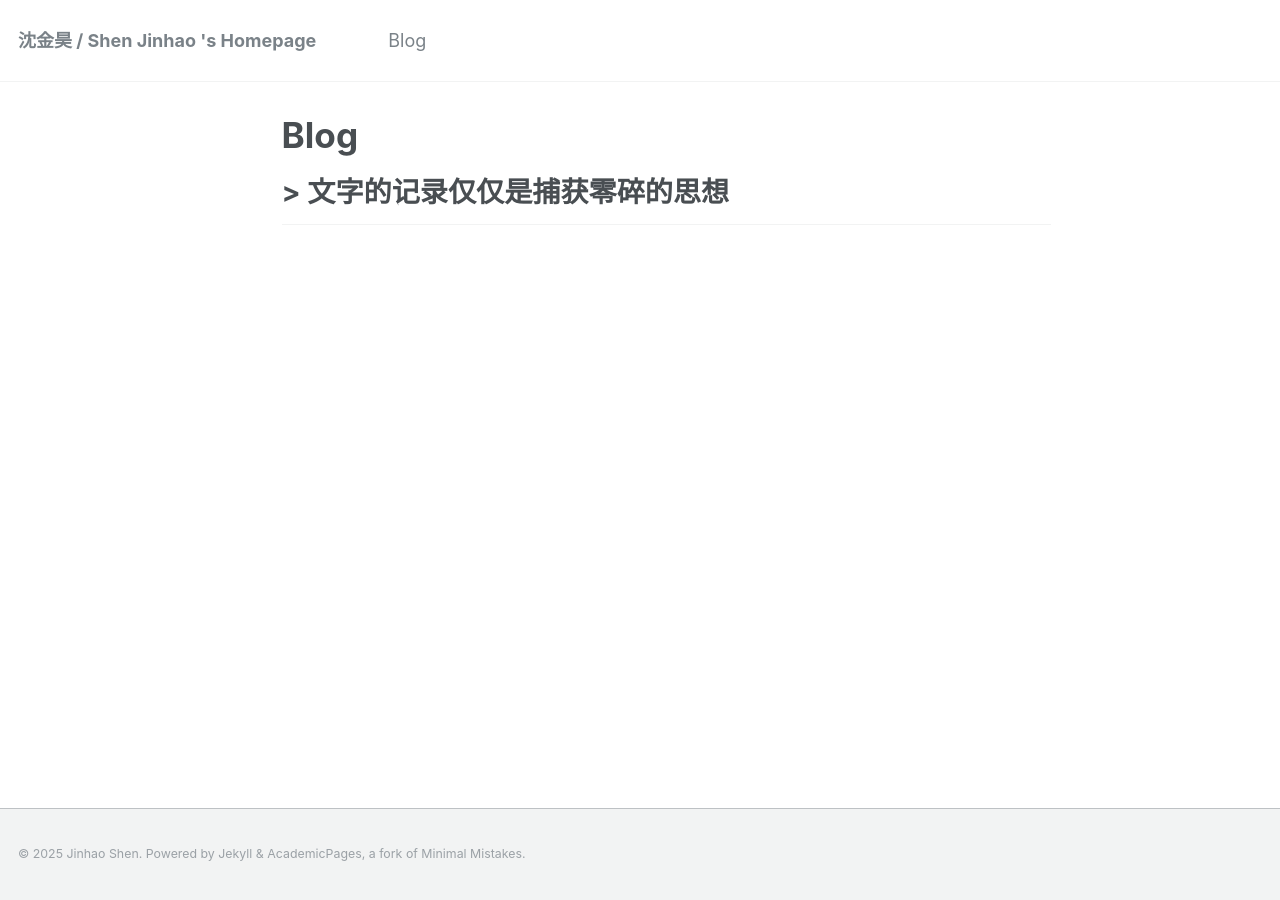
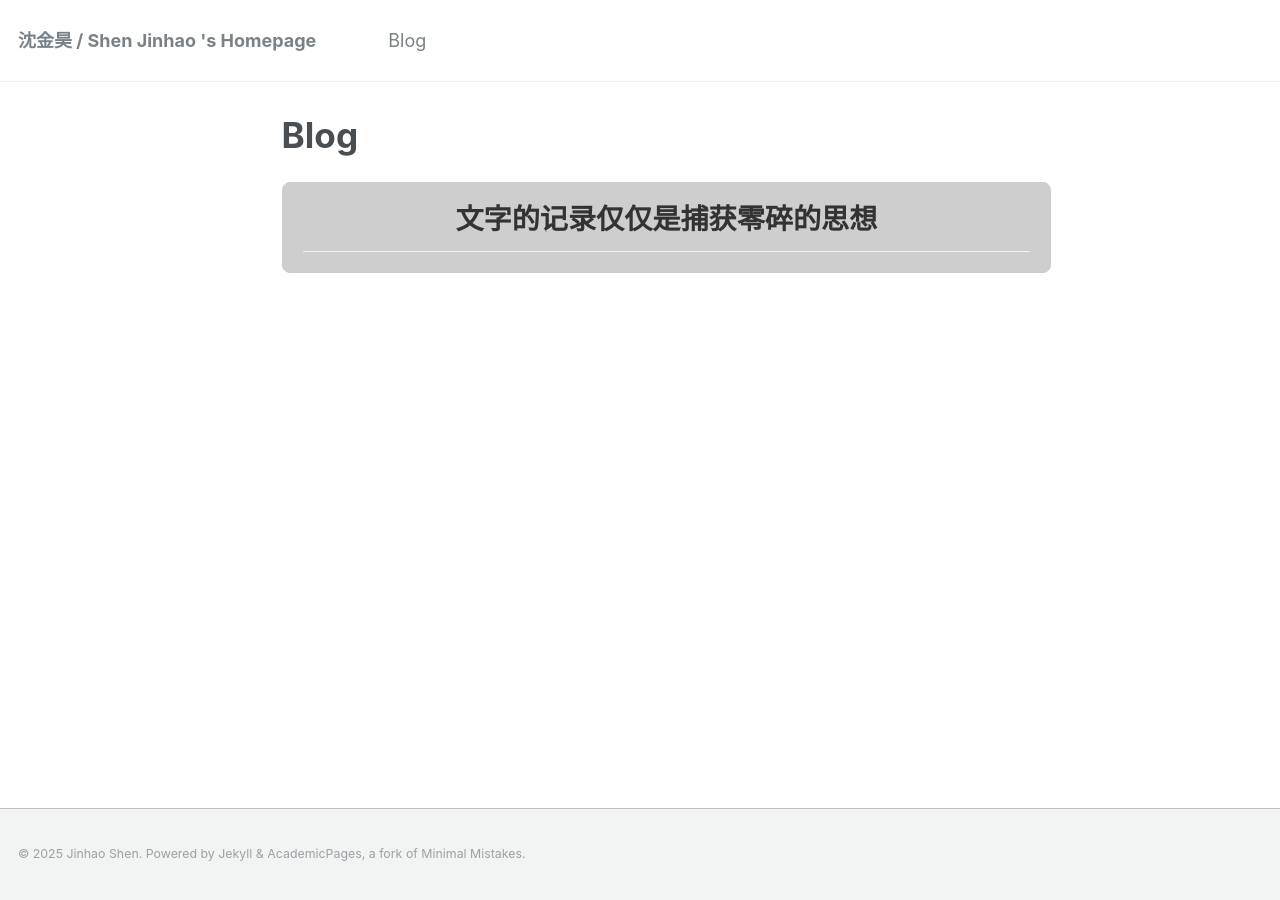
Before and after one commit to JinhaoShen/JinhaoShen.github.io, a Jekyll site: the page built from _pages/blog.md, in a window 1280 px wide. Built offline with Jekyll 4.4.1, drawn with Linux system fonts in a browser that asks for light colours.

Commit message:
250829v1.3

```diff
--- a/_pages/blog.md
+++ b/_pages/blog.md
@@ -4,4 +4,6 @@ permalink: /blog/
 author_profile: false
 ---
 
-## > 文字的记录仅仅是捕获零碎的思想
+<div style="background-color:rgba(185, 185, 185, 0.7) !important; padding: 20px; margin: 20px 0; border-radius: 8px; border: 1px solid #ccc;">
+<h2 style="margin: 0; color: #333; text-align: center;">文字的记录仅仅是捕获零碎的思想</h2>
+</div>
```
